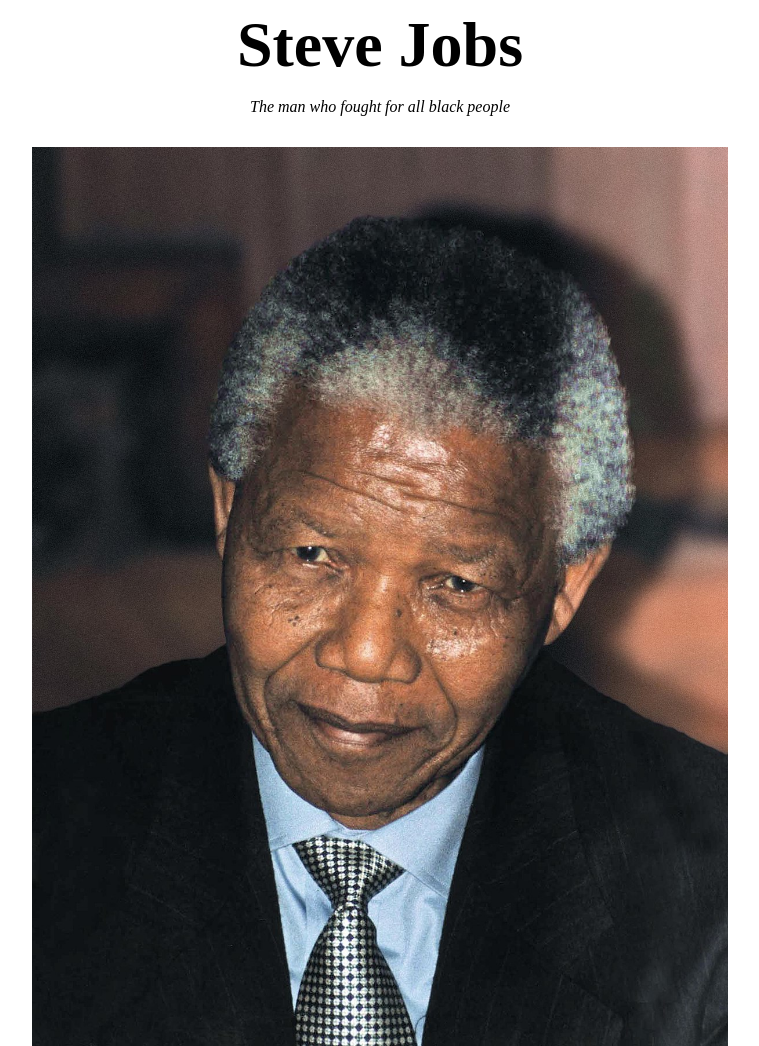
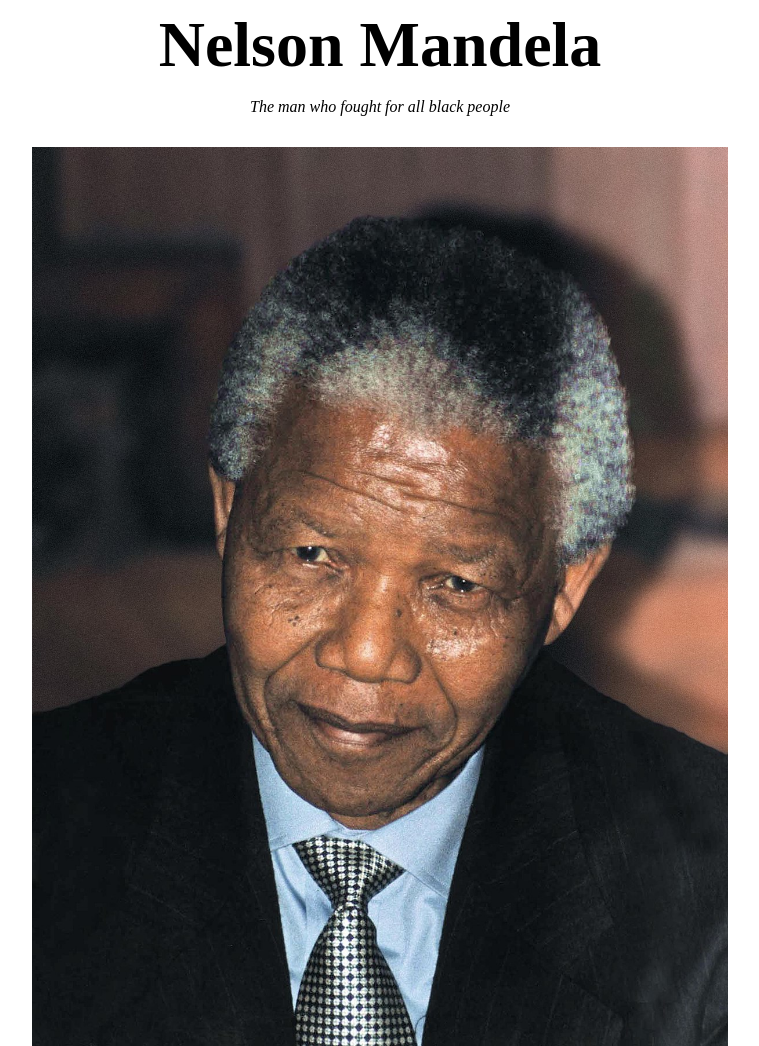
Before and after one commit to Zel-hub7/Tribute, a plain HTML site: page index.html in a window 1280 px wide. Shown: the top 1046 px of the page, without its empty margins (260-1019 px from the left). Drawn offline with Linux system fonts and the light colour scheme.

Commit message:
commited

```diff
--- a/index.html
+++ b/index.html
@@ -5,13 +5,13 @@
 	<link rel="stylesheet" type="text/css" href="style.css">
 	<meta charset="UTF-8">
 	<meta name="viewport" content="width=device-width, initial-scale=1.0">
-	<title>Tribute to Steve Jobs</title>
+	<title>Tribute to Nelson Mandela</title>
 </head>
 
 <body>
 	<main id="main">
 		<div id="heading" class="center">
-			<h1 id="title" class="center">Steve Jobs</h1>
+			<h1 id="title" class="center">Nelson Mandela</h1>
 			<p class="font"><i>The man who fought for all black people</i></p>
 		</div>
 		<div id="img-div">
```
